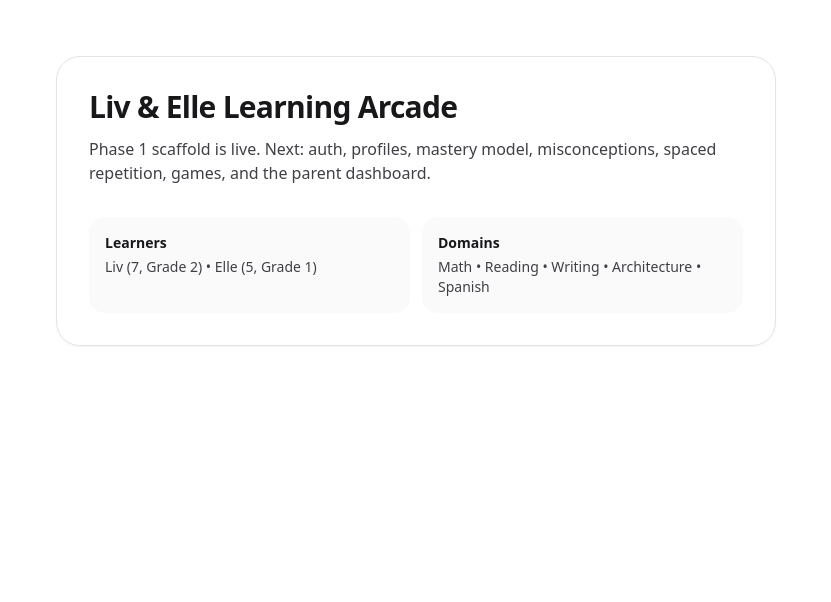
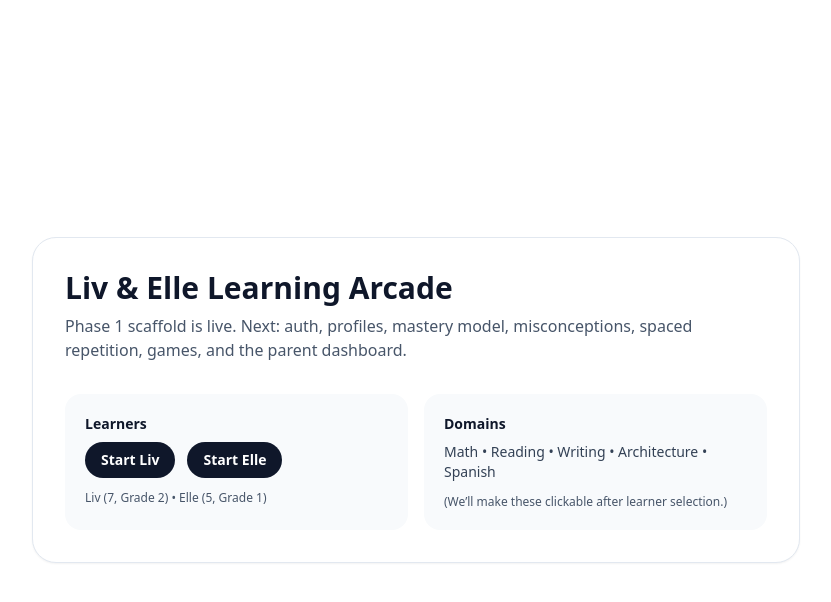
Before and after one commit to noraliva-learning/noraliva-learning, a Next.js app: page / in a window 1280 px wide. Shown: the top 602 px of the page, without its empty margins (224-1055 px from the left). Built offline with nearby package versions, Linux system fonts and the light colour scheme.

Commit message:
Make homepage clickable

```diff
--- a/src/app/page.tsx
+++ b/src/app/page.tsx
@@ -1,38 +1,50 @@
-'use client';
-import { motion } from "framer-motion";
+import Link from "next/link";
 
-export default function Home() {
+export default function HomePage() {
   return (
-    <main className="mx-auto max-w-3xl px-6 py-14">
-      <motion.div
-        initial={{ opacity: 0, y: 8 }}
-        animate={{ opacity: 1, y: 0 }}
-        transition={{ duration: 0.35 }}
-        className="rounded-3xl border border-zinc-200 p-8 shadow-sm"
-      >
-        <h1 className="text-3xl font-bold tracking-tight">
+    <main className="min-h-screen bg-white flex items-center justify-center p-6">
+      <div className="w-full max-w-3xl rounded-3xl border border-slate-200 bg-white shadow-sm p-8">
+        <h1 className="text-3xl font-bold text-slate-900">
           Liv &amp; Elle Learning Arcade
         </h1>
-        <p className="mt-3 text-zinc-700">
+        <p className="mt-2 text-slate-600">
           Phase 1 scaffold is live. Next: auth, profiles, mastery model,
           misconceptions, spaced repetition, games, and the parent dashboard.
         </p>
 
-        <div className="mt-8 grid gap-3 sm:grid-cols-2">
-          <div className="rounded-2xl bg-zinc-50 p-4">
-            <div className="text-sm font-semibold">Learners</div>
-            <div className="mt-1 text-sm text-zinc-700">
+        <div className="mt-8 grid gap-4 md:grid-cols-2">
+          <div className="rounded-2xl bg-slate-50 p-5">
+            <div className="text-sm font-semibold text-slate-900">Learners</div>
+            <div className="mt-2 flex flex-wrap gap-3">
+              <Link
+                href="/learners/liv"
+                className="inline-flex items-center justify-center rounded-full bg-slate-900 px-4 py-2 text-white text-sm font-semibold hover:opacity-90"
+              >
+                Start Liv
+              </Link>
+              <Link
+                href="/learners/elle"
+                className="inline-flex items-center justify-center rounded-full bg-slate-900 px-4 py-2 text-white text-sm font-semibold hover:opacity-90"
+              >
+                Start Elle
+              </Link>
+            </div>
+            <div className="mt-3 text-xs text-slate-600">
               Liv (7, Grade 2) • Elle (5, Grade 1)
             </div>
           </div>
-          <div className="rounded-2xl bg-zinc-50 p-4">
-            <div className="text-sm font-semibold">Domains</div>
-            <div className="mt-1 text-sm text-zinc-700">
+
+          <div className="rounded-2xl bg-slate-50 p-5">
+            <div className="text-sm font-semibold text-slate-900">Domains</div>
+            <div className="mt-2 text-sm text-slate-700">
               Math • Reading • Writing • Architecture • Spanish
+            </div>
+            <div className="mt-3 text-xs text-slate-600">
+              (We’ll make these clickable after learner selection.)
             </div>
           </div>
         </div>
-      </motion.div>
+      </div>
     </main>
   );
 }
```
